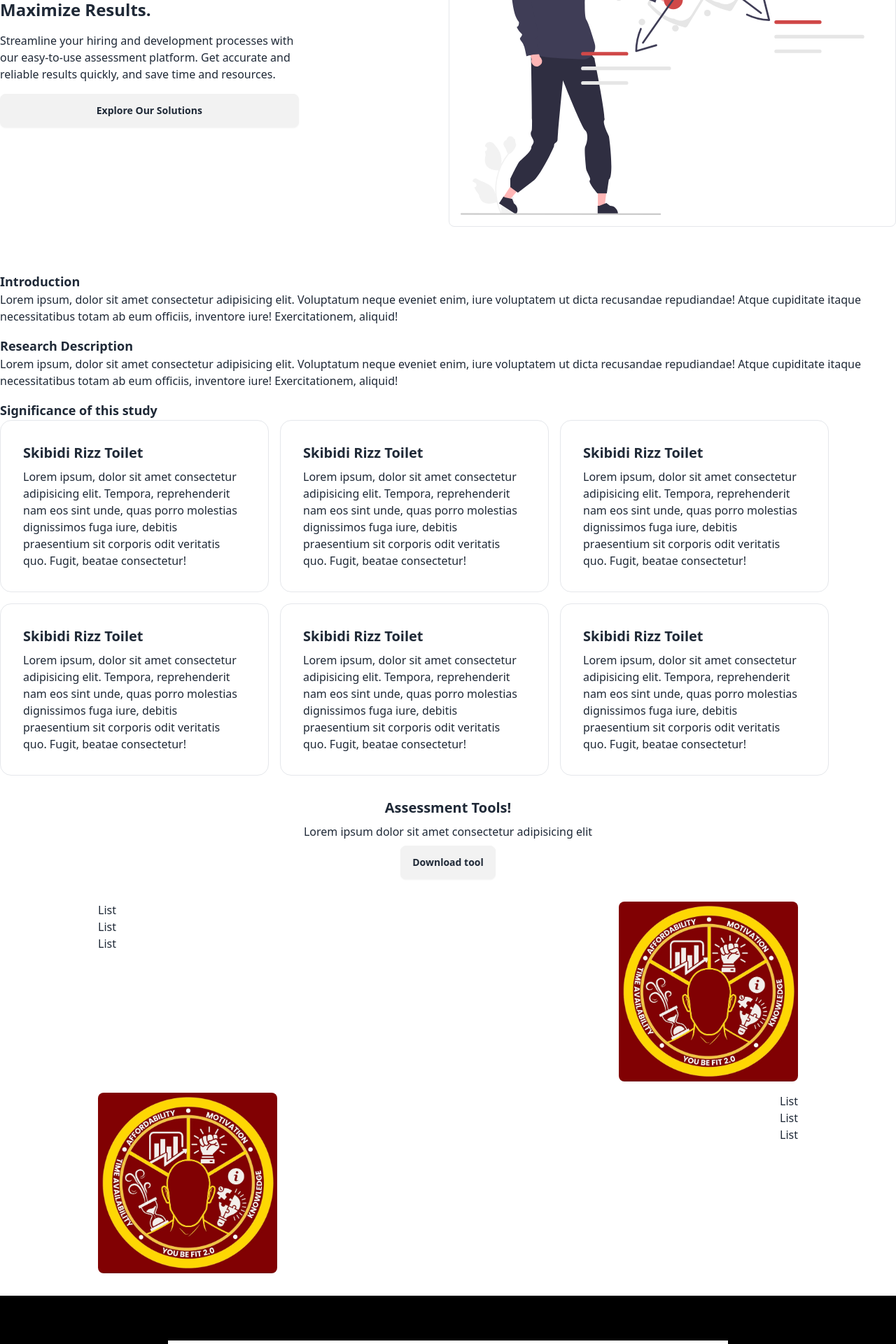
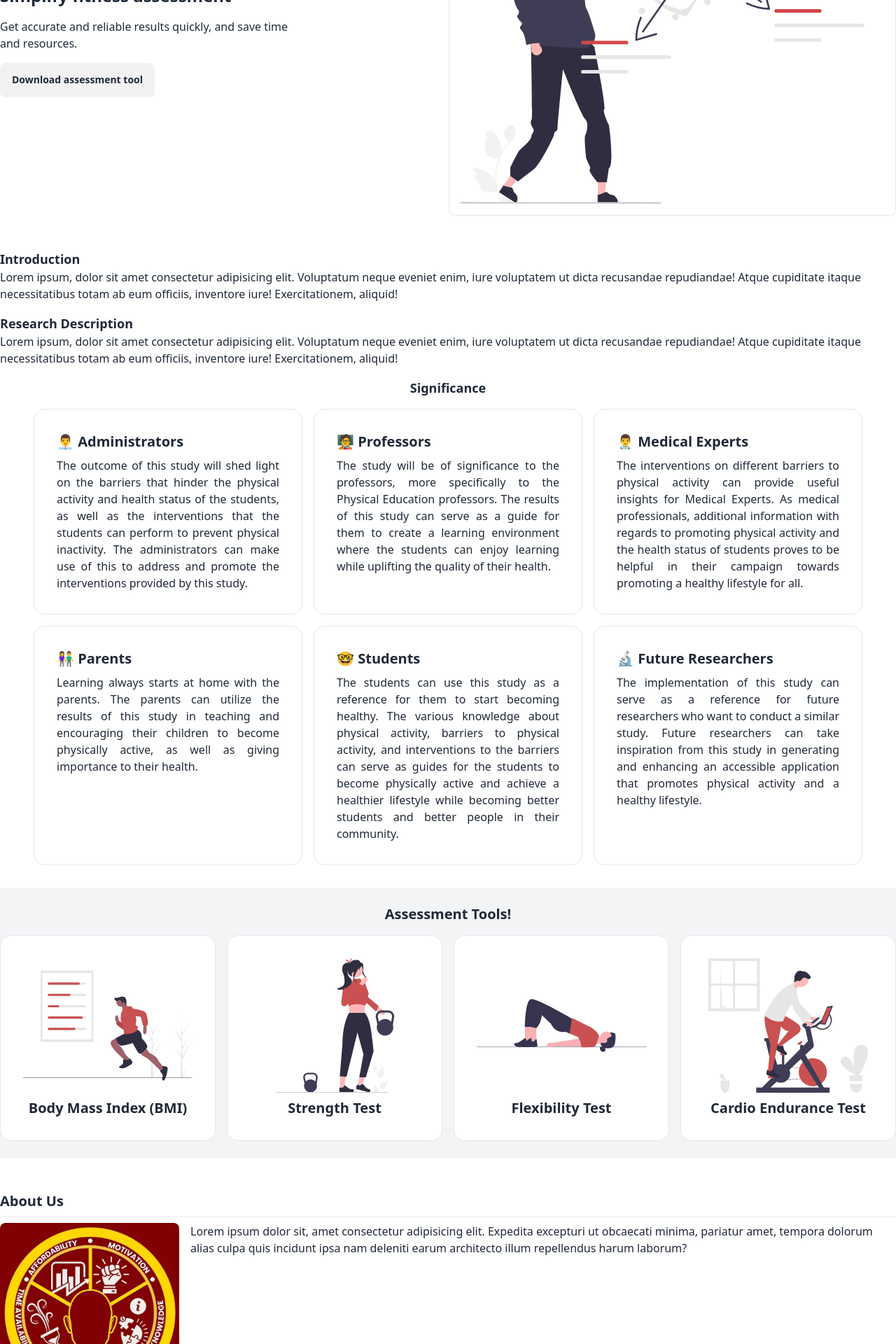
Before and after one commit to Sanjero20/youbefit, a React (Vite) app: page / in a window 1280 px wide. Shown: the part 320-2240 px from the top of the page at 70% size. Built offline with nearby package versions, Linux system fonts and the light colour scheme.

Commit message:
chore: fill up ui contents

```diff
--- a/src/App.tsx
+++ b/src/App.tsx
@@ -1,3 +1,6 @@
+import Card from "./components/ui/card";
+import { significances } from "./data/significance";
+
 function App() {
   return (
     <div data-theme="light" className="flex min-h-screen flex-col gap-8">
@@ -8,25 +11,39 @@ function App() {
         </div>
         <nav>
           <ul className="flex gap-4">
-            <li>Home</li>
-            <li>About</li>
+            <li>
+              <a href="#home">Home</a>
+            </li>
+            <li>
+              <a href="#tools">Tools</a>
+            </li>
+            <li>
+              <a href="#about">About</a>
+            </li>
           </ul>
         </nav>
       </header>
 
       {/* Hero section */}
-      <section className="container mx-auto w-full items-center justify-between gap-4 py-8 sm:flex">
+      <section
+        id="home"
+        className="container mx-auto w-full items-center justify-between gap-4 py-4 sm:flex"
+      >
         <div className="flex flex-col gap-4 sm:w-1/3">
           {/* Hero text */}
-          <h1 className="text-2xl font-bold">
-            Simplify Talent Assessment. Maximize Results.
-          </h1>
+          <h1 className="text-2xl font-bold">Simplify fitness assessment</h1>
           <p className="">
-            Streamline your hiring and development processes with our
-            easy-to-use assessment platform. Get accurate and reliable results
-            quickly, and save time and resources.
+            Get accurate and reliable results quickly, and save time and
+            resources.
           </p>
-          <button className="btn">Explore Our Solutions</button>
+
+          <a
+            href="./assets/Prototype-You-Be-Fitness-Calculator-Editors-Version-2.xlsx"
+            target="_blank"
+            download
+          >
+            <button className="btn w-fit">Download assessment tool</button>
+          </a>
         </div>
         {/* Hero illustration */}
         <img
@@ -47,6 +64,7 @@ function App() {
             inventore iure! Exercitationem, aliquid!
           </p>
         </div>
+
         <div>
           <h2 className="text-lg font-bold">Research Description</h2>
           <p>
@@ -58,135 +76,80 @@ function App() {
         </div>
 
         <div>
-          <h2 className="text-lg font-bold">Significance of this study</h2>
-
-          <ul className="flex flex-1 flex-wrap gap-4 gap-x-4">
-            <li className="">
-              <div className="card w-96 border">
-                <div className="card-body">
-                  <h2 className="card-title">Skibidi Rizz Toilet</h2>
-                  <p>
-                    Lorem ipsum, dolor sit amet consectetur adipisicing elit.
-                    Tempora, reprehenderit nam eos sint unde, quas porro
-                    molestias dignissimos fuga iure, debitis praesentium sit
-                    corporis odit veritatis quo. Fugit, beatae consectetur!
-                  </p>
-                </div>
-              </div>
-            </li>
-            <li className="">
-              <div className="card w-96 border">
-                <div className="card-body">
-                  <h2 className="card-title">Skibidi Rizz Toilet</h2>
-                  <p>
-                    Lorem ipsum, dolor sit amet consectetur adipisicing elit.
-                    Tempora, reprehenderit nam eos sint unde, quas porro
-                    molestias dignissimos fuga iure, debitis praesentium sit
-                    corporis odit veritatis quo. Fugit, beatae consectetur!
-                  </p>
-                </div>
-              </div>
-            </li>
-            <li>
-              <div className="card w-96 border">
-                <div className="card-body">
-                  <h2 className="card-title">Skibidi Rizz Toilet</h2>
-                  <p>
-                    Lorem ipsum, dolor sit amet consectetur adipisicing elit.
-                    Tempora, reprehenderit nam eos sint unde, quas porro
-                    molestias dignissimos fuga iure, debitis praesentium sit
-                    corporis odit veritatis quo. Fugit, beatae consectetur!
-                  </p>
-                </div>
-              </div>
-            </li>
-            <li>
-              <div className="card w-96 border">
-                <div className="card-body">
-                  <h2 className="card-title">Skibidi Rizz Toilet</h2>
-                  <p>
-                    Lorem ipsum, dolor sit amet consectetur adipisicing elit.
-                    Tempora, reprehenderit nam eos sint unde, quas porro
-                    molestias dignissimos fuga iure, debitis praesentium sit
-                    corporis odit veritatis quo. Fugit, beatae consectetur!
-                  </p>
-                </div>
-              </div>
-            </li>
-            <li>
-              <div className="card w-96 border">
-                <div className="card-body">
-                  <h2 className="card-title">Skibidi Rizz Toilet</h2>
-                  <p>
-                    Lorem ipsum, dolor sit amet consectetur adipisicing elit.
-                    Tempora, reprehenderit nam eos sint unde, quas porro
-                    molestias dignissimos fuga iure, debitis praesentium sit
-                    corporis odit veritatis quo. Fugit, beatae consectetur!
-                  </p>
-                </div>
-              </div>
-            </li>
-
-            <li>
-              <div className="card w-96 border">
-                <div className="card-body">
-                  <h2 className="card-title">Skibidi Rizz Toilet</h2>
-                  <p>
-                    Lorem ipsum, dolor sit amet consectetur adipisicing elit.
-                    Tempora, reprehenderit nam eos sint unde, quas porro
-                    molestias dignissimos fuga iure, debitis praesentium sit
-                    corporis odit veritatis quo. Fugit, beatae consectetur!
-                  </p>
-                </div>
-              </div>
-            </li>
+          <h2 className="pb-4 text-center text-lg font-bold">Significance</h2>
+          <ul className="flex flex-1 flex-wrap justify-center gap-4 gap-x-4">
+            {significances.map((data, index) => (
+              <li key={index}>
+                <Card title={data.title} description={data.description} />
+              </li>
+            ))}
           </ul>
         </div>
       </section>
 
       {/* Download */}
-      <section className="container mx-auto">
-        <div className="flex flex-col items-center justify-center gap-2">
+      <section id="tools" className="flex flex-col gap-4 bg-gray-100 py-6">
+        <div className="container mx-auto flex flex-col items-center justify-center gap-2">
           <h2 className="text-center text-xl font-bold">Assessment Tools!</h2>
-          <p>Lorem ipsum dolor sit amet consectetur adipisicing elit</p>
-          <button className="btn">Download tool</button>
+        </div>
+
+        <div className="container mx-auto grid grid-cols-4 gap-4">
+          <div className="card border bg-white">
+            <div className="card-body flex flex-col items-center justify-center gap-2">
+              <img src="/illustrations/bmi.svg" alt="" className="h-48" />
+              <h2 className="card-title text-center">Body Mass Index (BMI)</h2>
+            </div>
+          </div>
+
+          <div className="card border bg-white">
+            <div className="card-body flex flex-col items-center justify-center gap-2">
+              <img
+                src="/illustrations/strength.svg"
+                alt=""
+                className="h-48 w-full"
+              />
+
+              <h2 className="card-title text-center">Strength Test</h2>
+            </div>
+          </div>
+
+          <div className="card border bg-white">
+            <div className="card-body flex w-full flex-col items-center justify-center gap-2 text-center">
+              <img
+                src="/illustrations/flexibility.svg"
+                alt=""
+                className="h-48"
+              />
+              <h2 className="card-title">Flexibility Test</h2>
+            </div>
+          </div>
+
+          <div className="card border bg-white">
+            <div className="card-body flex w-full flex-col items-center justify-center">
+              <img src="/illustrations/cardio.svg" alt="" className="h-48" />
+              <h2 className="card-title">Cardio Endurance Test</h2>
+            </div>
+          </div>
         </div>
       </section>
 
       {/*  */}
-      <section className="container mx-auto flex flex-col gap-4">
-        <div className="mx-auto flex w-full max-w-[1000px] justify-between gap-4">
-          <ul>
-            <li>List</li>
-            <li>List</li>
-            <li>List</li>
-          </ul>
-
-          <img src="/logo.webp" alt="" className="w-64 rounded-lg" />
-        </div>
-
-        <div className="mx-auto flex w-full max-w-[1000px] justify-between gap-4">
-          <img src="/logo.webp" alt="" className="w-64 rounded-lg" />
-          <ul>
-            <li>List</li>
-            <li>List</li>
-            <li>List</li>
-          </ul>
-        </div>
-      </section>
-
-      {/*  */}
-      <section className="flex h-[40vh] items-center justify-center bg-black">
-        <div className="h-48 w-full max-w-[800px] bg-white">
-          {/*  */}
-          {/*  */}
-        </div>
-      </section>
-
-      {/*  */}
-      <section className="container mx-auto py-8">
+      <section
+        id="about"
+        className="container mx-auto flex flex-col gap-2 py-4"
+      >
         <h2 className="card-title">About Us</h2>
         <hr />
+
+        <div className="flex gap-4">
+          <img src="/logo.webp" alt="" className="w-64 rounded-lg" />
+          <p>
+            Lorem ipsum dolor sit, amet consectetur adipisicing elit. Expedita
+            excepturi ut obcaecati minima, pariatur amet, tempora dolorum alias
+            culpa quis incidunt ipsa nam deleniti earum architecto illum
+            repellendus harum laborum?
+          </p>
+        </div>
       </section>
     </div>
   );
--- /dev/null
+++ b/src/components/ui/card.tsx
@@ -0,0 +1,17 @@
+interface CardProps {
+  title: string;
+  description: string;
+}
+
+function Card({ title, description }: CardProps) {
+  return (
+    <div className="card h-full w-96 border">
+      <div className="card-body">
+        <h2 className="card-title">{title}</h2>
+        <p className="text-justify">{description}</p>
+      </div>
+    </div>
+  );
+}
+
+export default Card;
--- /dev/null
+++ b/src/data/significance.ts
@@ -0,0 +1,37 @@
+type Significance = {
+  title: string;
+  description: string;
+};
+
+export const significances: Significance[] = [
+  {
+    title: "👨‍💼 Administrators",
+    description:
+      "The outcome of this study will shed light on the barriers that hinder the physical activity and health status of the students, as well as the interventions that the students can perform to prevent physical inactivity. The administrators can make use of this to address and promote the interventions provided by this study.",
+  },
+  {
+    title: "🧑‍🏫 Professors",
+    description:
+      "The study will be of significance to the professors, more specifically to the Physical Education professors. The results of this study can serve as a guide for them to create a learning environment where the students can enjoy learning while uplifting the quality of their health.",
+  },
+  {
+    title: "👨‍⚕️ Medical Experts",
+    description:
+      "The interventions on different barriers to physical activity can provide useful insights for Medical Experts. As medical professionals, additional information with regards to promoting physical activity and the health status of students proves to be helpful in their campaign towards promoting a healthy lifestyle for all.",
+  },
+  {
+    title: "👫 Parents",
+    description:
+      "Learning always starts at home with the parents. The parents can utilize the results of this study in teaching and encouraging their children to become physically active, as well as giving importance to their health.",
+  },
+  {
+    title: "🤓 Students",
+    description:
+      "The students can use this study as a reference for them to start becoming healthy. The various knowledge about physical activity, barriers to physical activity, and interventions to the barriers can serve as guides for the students to become physically active and achieve a healthier lifestyle while becoming better students and better people in their community.",
+  },
+  {
+    title: "🔬 Future Researchers",
+    description:
+      " The implementation of this study can serve as a reference for future researchers who want to conduct a similar study. Future researchers can take inspiration from this study in generating and enhancing an accessible application that promotes physical activity and a healthy lifestyle.",
+  },
+];
```
